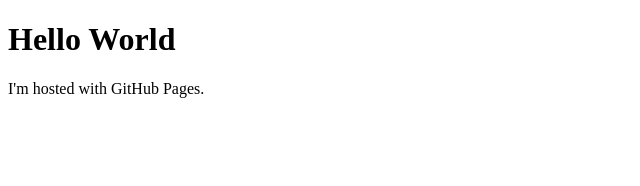
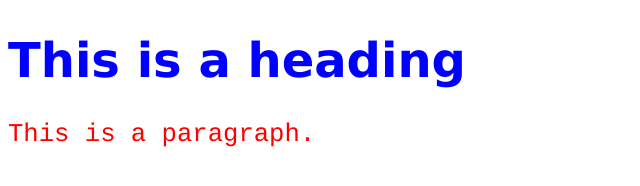
Before and after one commit to asarepaka/asarepaka.github.io, a plain HTML site: page index.html in a window 1280 px wide. Shown: the whole page, without its empty margins (0-640 px from the left). Drawn offline with Linux system fonts and the light colour scheme.

Commit message:
Update index.html

```diff
--- a/index.html
+++ b/index.html
@@ -1,7 +1,23 @@
 <!DOCTYPE html>
 <html>
+<head>
+<style>
+h1 {
+  color: blue;
+  font-family: verdana;
+  font-size: 300%;
+}
+p {
+  color: red;
+  font-family: courier;
+  font-size: 160%;
+}
+</style>
+</head>
 <body>
-<h1>Hello World</h1>
-<p>I'm hosted with GitHub Pages.</p>
+
+<h1>This is a heading</h1>
+<p>This is a paragraph.</p>
+
 </body>
 </html>
```
